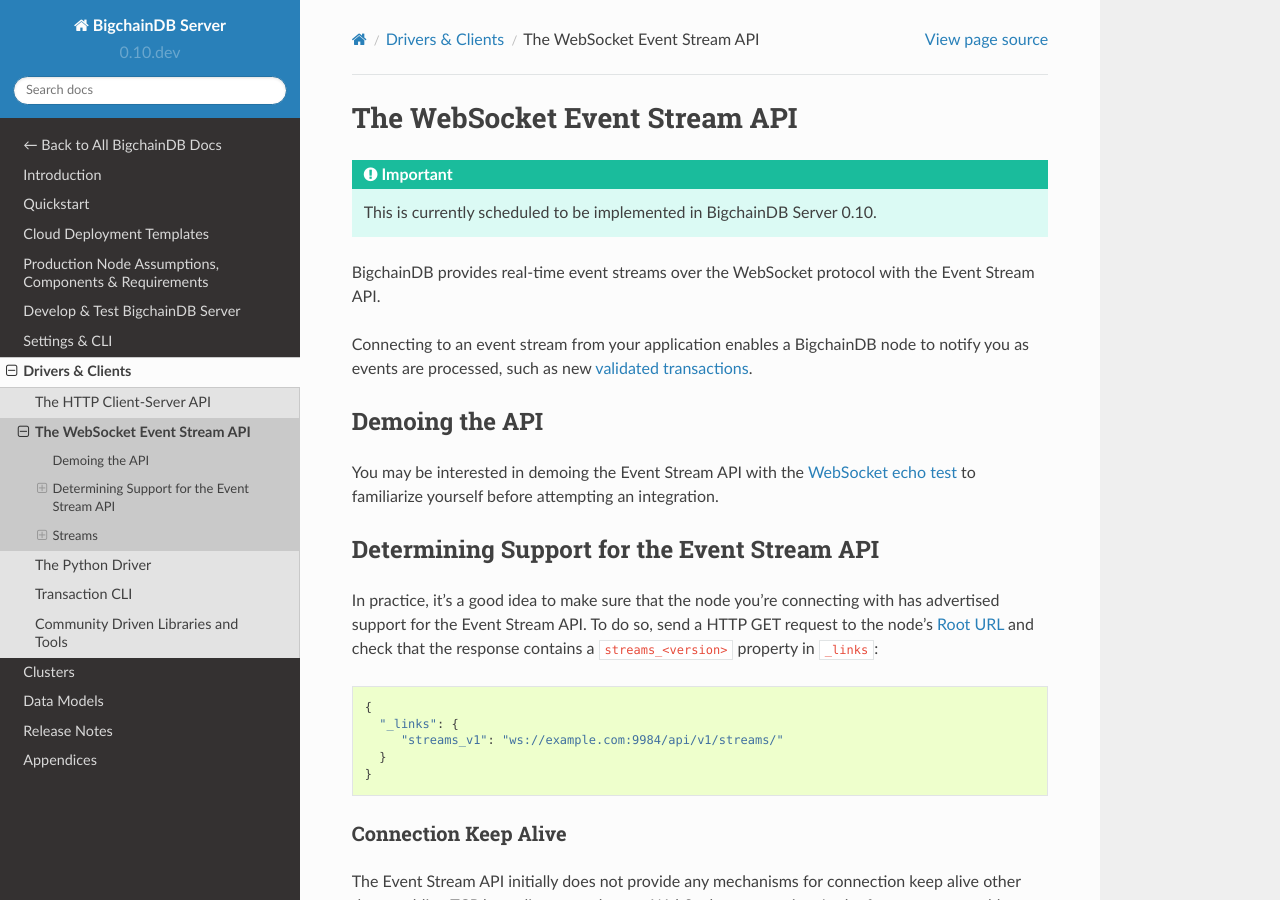
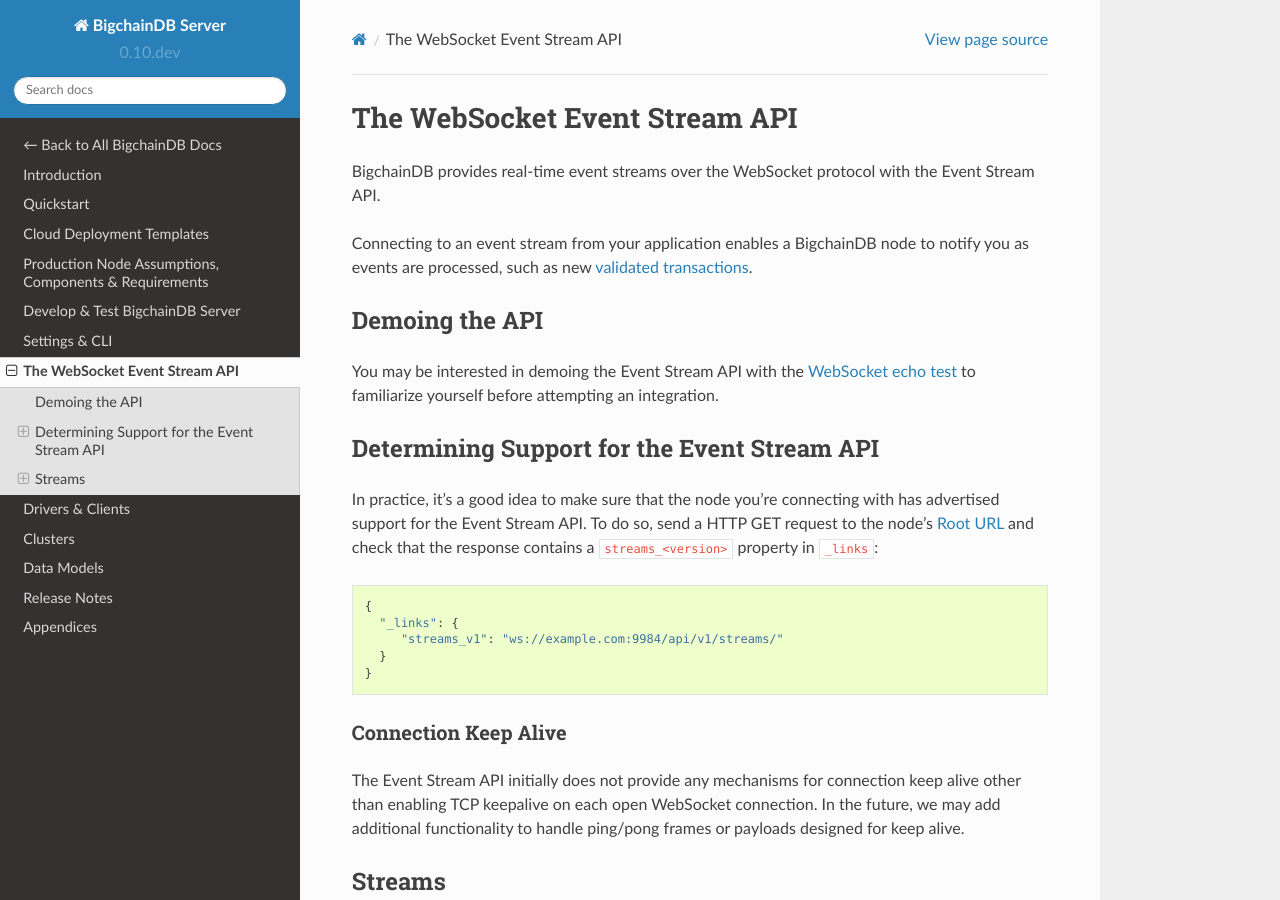
Before and after one commit to bigchaindb/bigchaindb, a Sphinx documentation site: the page built from docs/server/source/websocket-event-stream-api.rst, in a window 1280 px wide and 900 px high. Built offline with Sphinx 7.4.7 and the Read the Docs theme 2.0.0, drawn with Linux system fonts in a browser that asks for light colours; pages that are not in the unit, such as notebooks, are missing from menus.

Commit message:
Update documentation (tnx @ttmc)

```diff
--- a/docs/server/source/drivers-clients/index.rst
+++ b/docs/server/source/drivers-clients/index.rst
@@ -15,7 +15,6 @@
    :maxdepth: 1
 
    http-client-server-api
-   websocket-event-stream-api
    The Python Driver <https://docs.bigchaindb.com/projects/py-driver/en/latest/index.html>
    Transaction CLI <https://docs.bigchaindb.com/projects/cli/en/latest/>
 
--- a/docs/server/source/index.rst
+++ b/docs/server/source/index.rst
@@ -11,6 +11,7 @@
    nodes/index
    dev-and-test/index
    server-reference/index
+   websocket-event-stream-api
    drivers-clients/index
    clusters-feds/index
    data-models/index
--- a/docs/server/source/drivers-clients/websocket-event-stream-api.rst
+++ b/docs/server/source/websocket-event-stream-api.rst
@@ -1,8 +1,5 @@
 The WebSocket Event Stream API
 ==============================
-
-.. important::
-    This is currently scheduled to be implemented in BigchainDB Server 0.10.
 
 BigchainDB provides real-time event streams over the WebSocket protocol with
 the Event Stream API.
```
